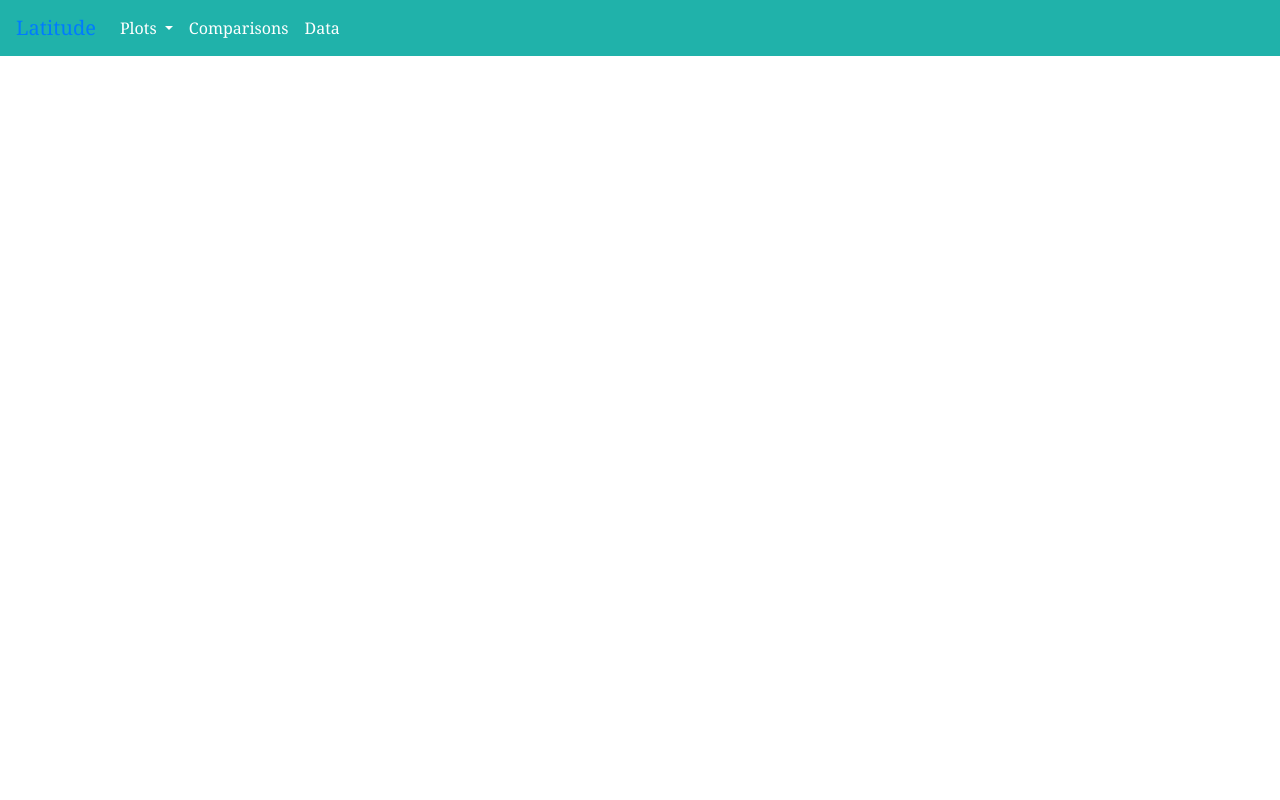
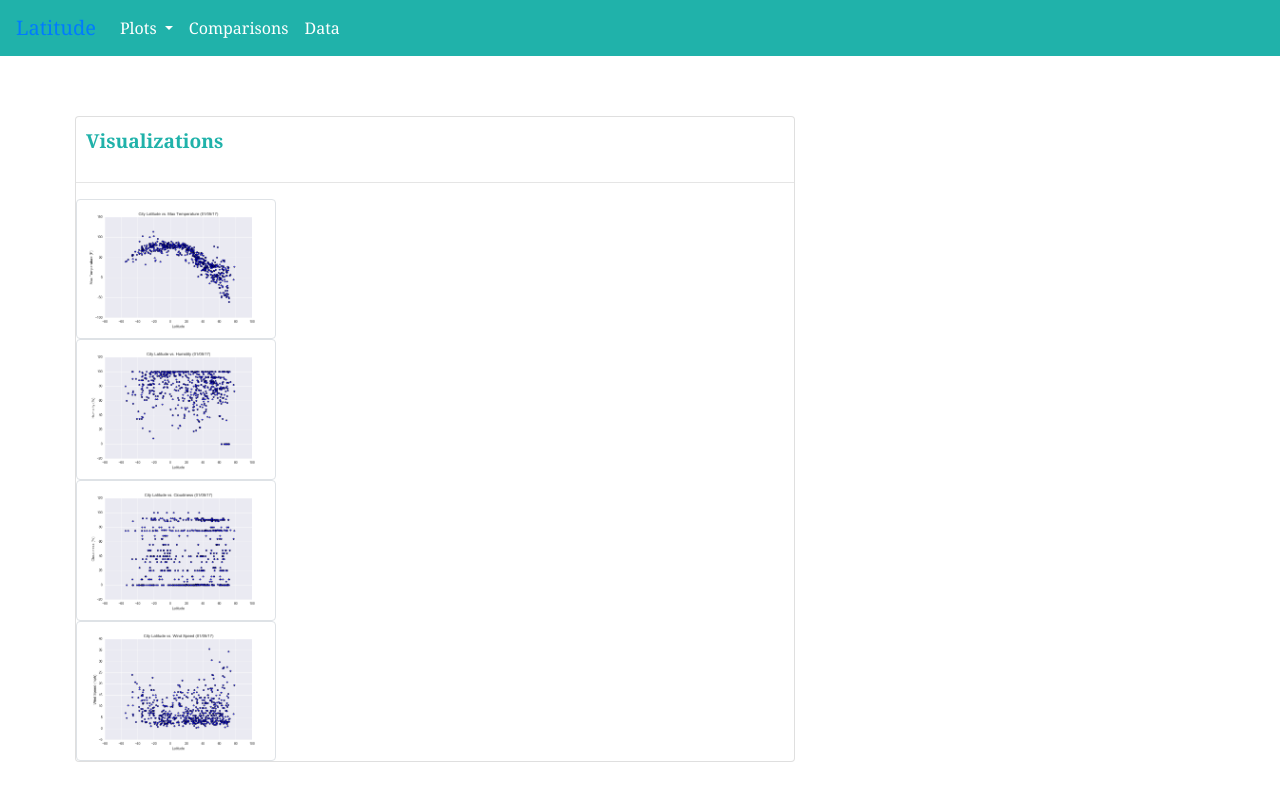
Before and after one commit to Lbrady1025/web-design-challenge, a plain HTML site: page comparisons.html in a window 1280 px wide. Drawn offline with nearby package versions, Linux system fonts and the light colour scheme.

Commit message:
add images to comparisons.html

```diff
--- a/comparisons.html
+++ b/comparisons.html
@@ -39,3 +39,21 @@
         </ul>
     </div>
     </nav>
+
+    <div class="container mr-auto">
+        <div class="row mr-auto">
+            <div class="col-md-8 mr-auto">
+                <div class="card">
+                    <header style="font-size: larger; color: lightseagreen; font-family: Georgia, 'Times New Roman', Times, serif; font-weight: bold;">Visualizations</header>
+                    <hr>
+                    <img src="WebVisualizations/Resources/assets/images/Fig1.png" style="width:200px" alt="Graph of weather" class="img-thumbnail" href="https://lbrady1025.github.io/web-design-challenge/max_temp.html">
+                    <img src="WebVisualizations/Resources/assets/images/Fig2.png" style="width:200px" alt="Graph of weather" class="img-thumbnail" href="https://lbrady1025.github.io/web-design-challenge/humidity.html">
+                    <img src="WebVisualizations/Resources/assets/images/Fig3.png" style="width:200px" alt="Graph of weather" class="img-thumbnail" href="https://lbrady1025.github.io/web-design-challenge/cloudiness.html">
+                    <img src="WebVisualizations/Resources/assets/images/Fig4.png" style="width:200px" alt="Graph of weather" class="img-thumbnail" href="https://lbrady1025.github.io/web-design-challenge/wind_speed.html">
+                </div>
+            </div>
+        </div>
+
+    </div>
+</body>
+</html>
```
